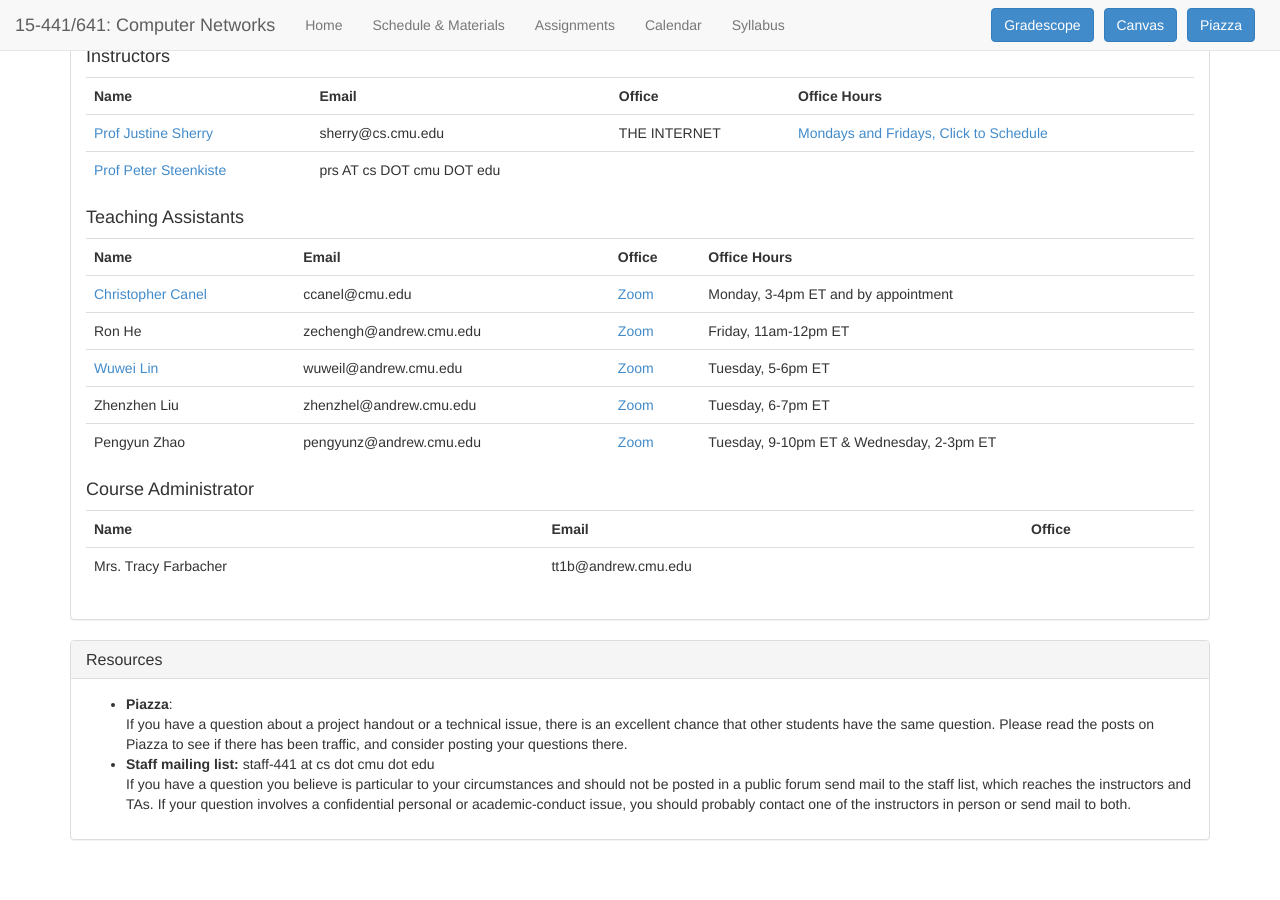
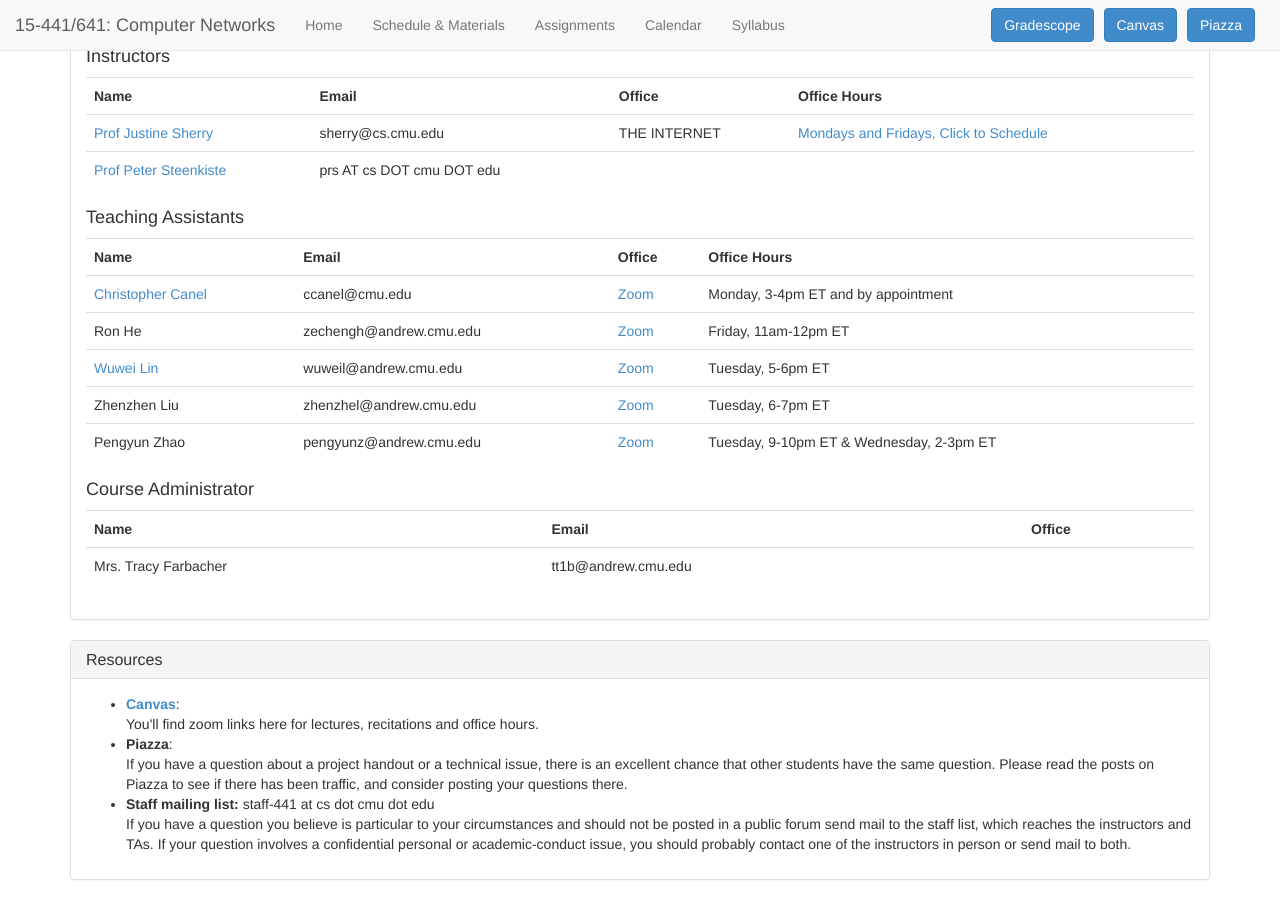
Before and after one commit to computer-networks/fa21, a Jekyll site: the page built from index.html, in a window 1280 px wide and 900 px high, scrolled down 588 px. Built offline with Jekyll 4.4.1, drawn with Linux system fonts in a browser that asks for light colours; before the commit the page ends 1448 px from its top, so only the background shows below that.

Commit message:
Add canvas link to index page

```diff
--- a/index.html
+++ b/index.html
@@ -138,6 +138,9 @@
   <div class="panel-body">
 	<ul>
 	<li>
+	<b><a href="https://canvas.cmu.edu/courses/19501">Canvas</a></b>: <br />
+	You'll find zoom links here for lectures, recitations and office hours.</li>
+	<li>
 	<b>Piazza</b>: <br />
 	If you have a question about a project handout or a technical
 	issue, there is an excellent chance that other students have
```
